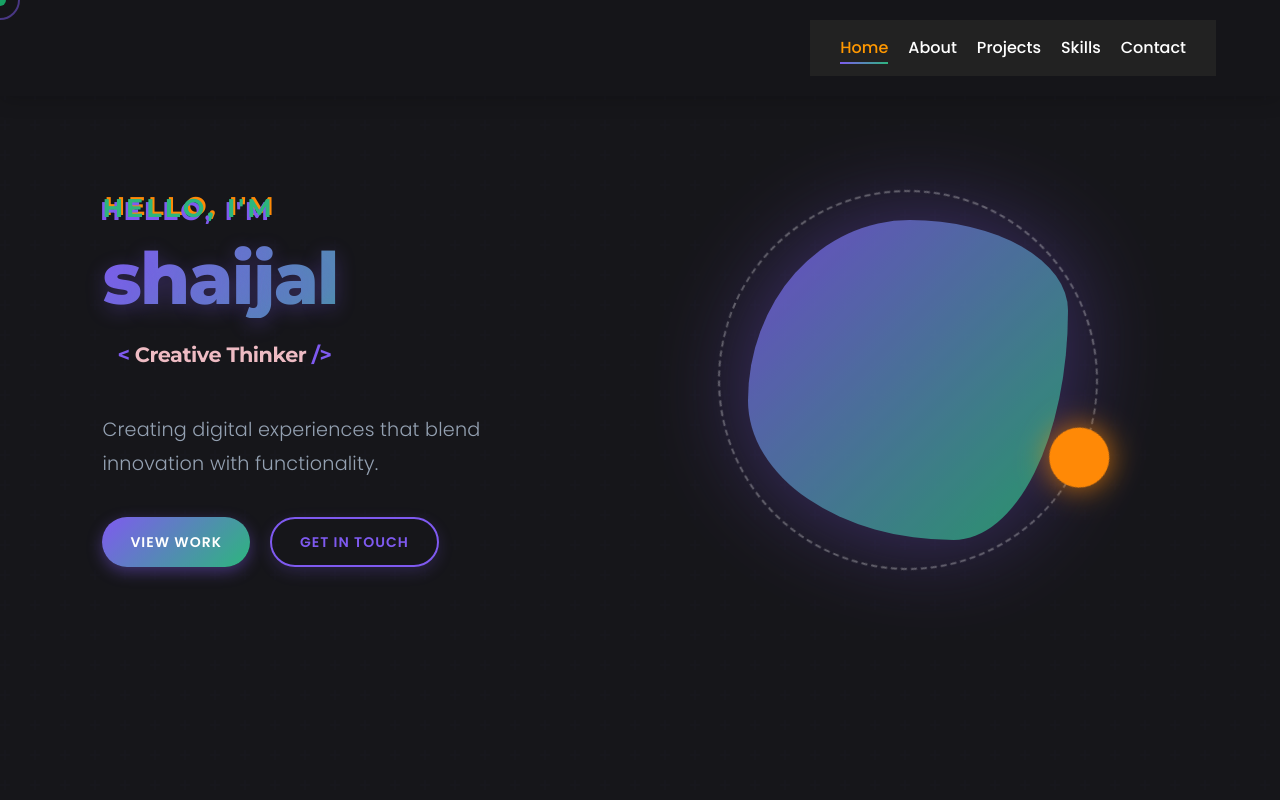
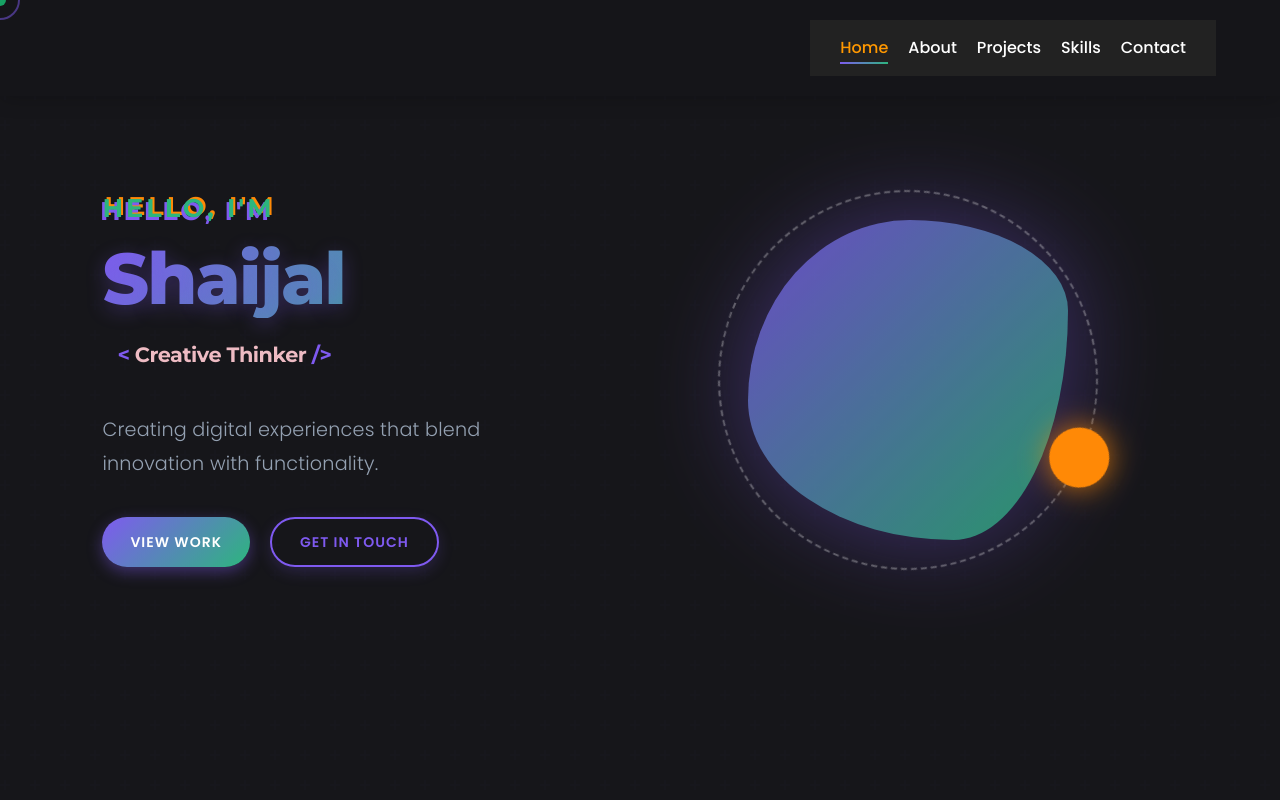
Before and after one commit to shaijalchouksey/Portfolio, a plain HTML site: page index.html in a window 1280 px wide. Shown: the top 800 px of the page. Drawn offline with Linux system fonts and the light colour scheme.

Commit message:
Update index.html

```diff
--- a/index.html
+++ b/index.html
@@ -35,7 +35,7 @@
         <section id="home" class="hero">
             <div class="hero-content">
                 <h1 class="glitch" data-text="Hello, I'm">Hello, I'm</h1>
-                <h2 class="name">shaijal </h2>
+                <h2 class="name">Shaijal </h2>
                 <h3 class="title-animation">
                     <span class="title">Python Developer</span>
                     <span class="title">UI/UX Designer</span>
```
